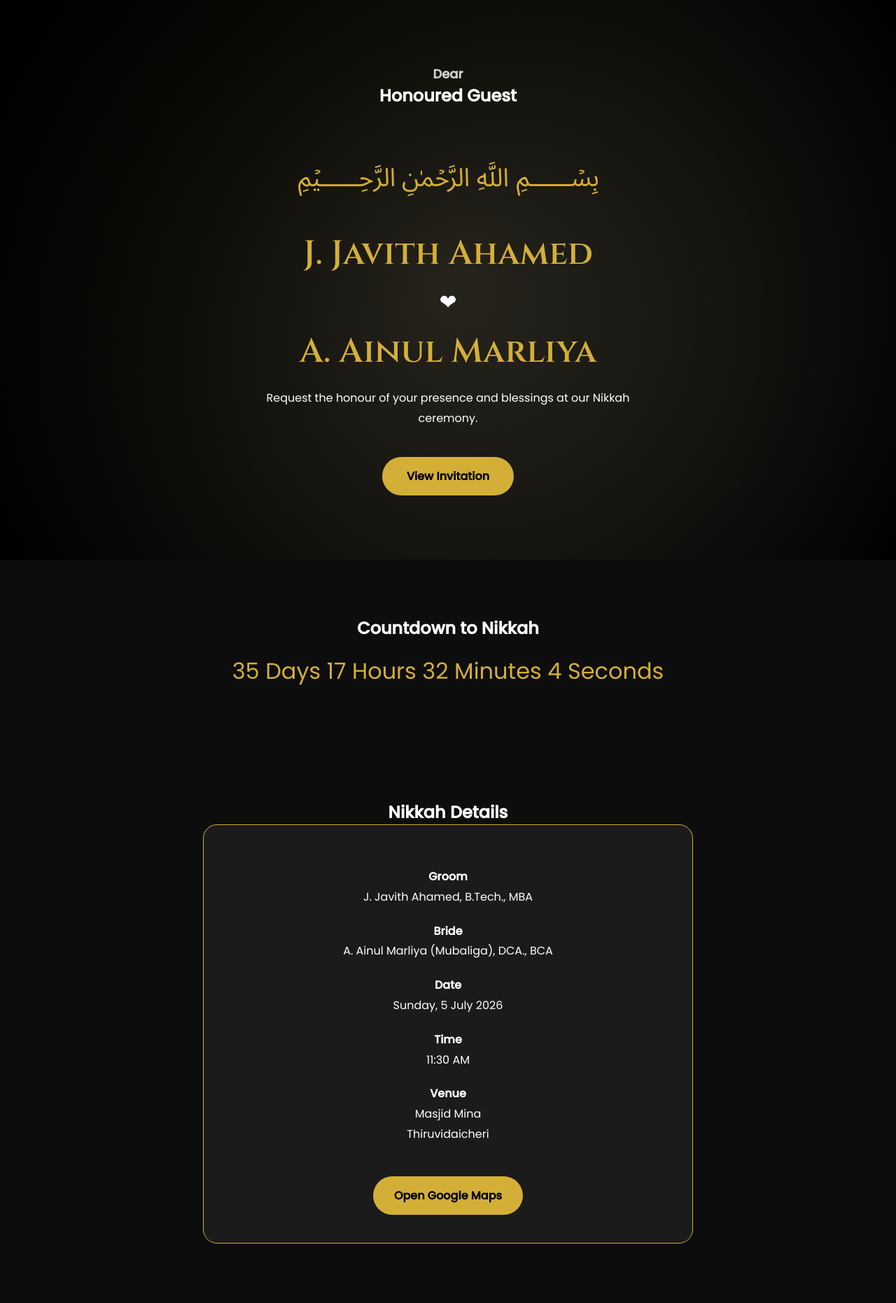
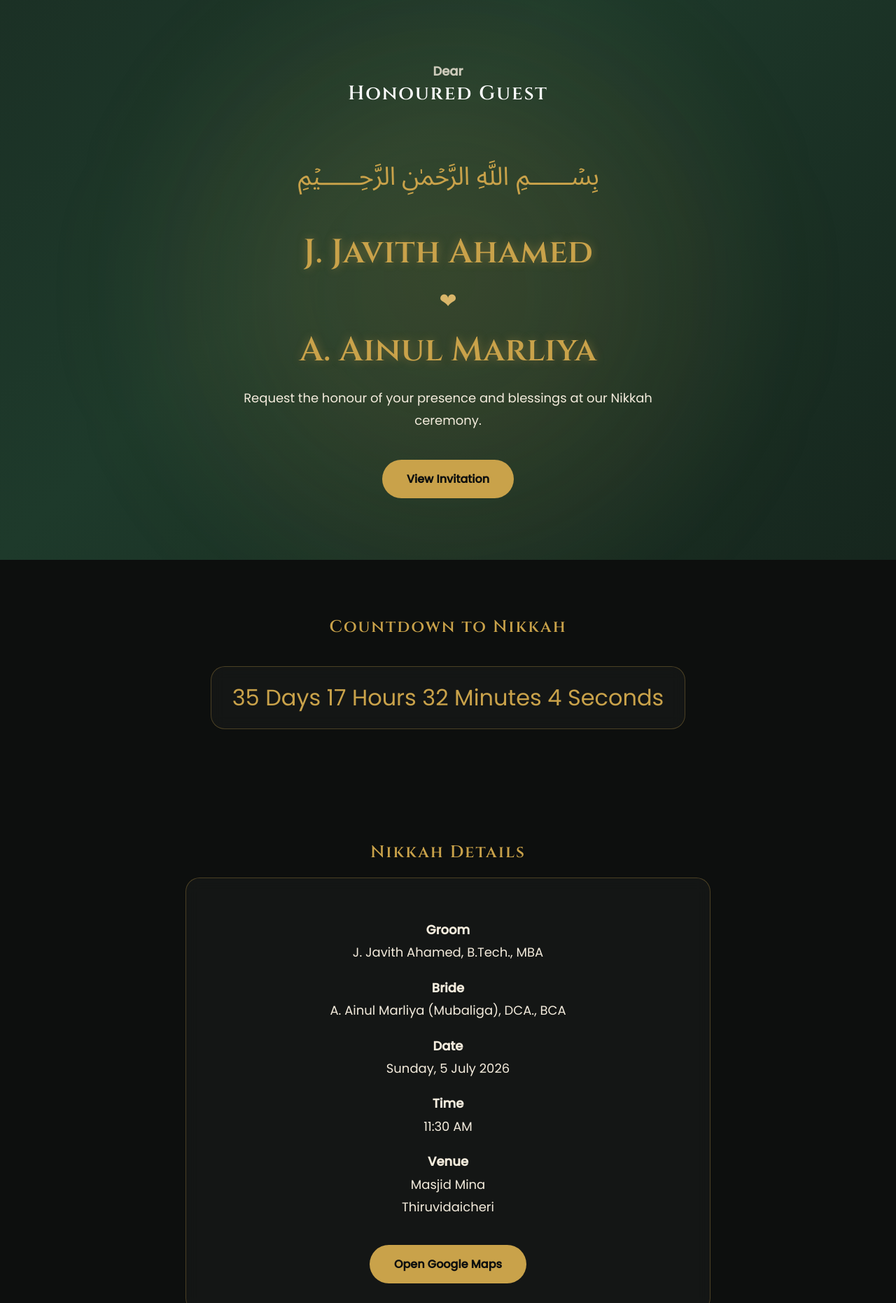
Before and after one commit to javithahamed197-png/javiaininvitation.github.io, a plain HTML site: page index.html in a window 1280 px wide. Shown: the top 1862 px of the page at 70% size. Drawn offline with Linux system fonts and the light colour scheme.

Commit message:
Refactor CSS variables and styles for consistency

```diff
--- a/style.css
+++ b/style.css
@@ -2,6 +2,14 @@
 margin:0;
 padding:0;
 box-sizing:border-box;
+}
+
+:root{
+--ink:#0d0f0e;
+--cream:#f4ecdd;
+--gold:#c9a24a;
+--gold-soft:#d9b66a;
+--forest:#1e3a2b;
 }
 
 html{
@@ -9,26 +17,49 @@ scroll-behavior:smooth;
 }
 
 body{
-font-family:Poppins,sans-serif;
-background:#0d0d0d;
-color:white;
+font-family:'Poppins',sans-serif;
+background:var(--ink);
+color:var(--cream);
+overflow-x:hidden;
 }
 
+/* HERO SECTION */
+
 .hero{
-height:100vh;
+min-height:100vh;
 position:relative;
 display:flex;
 justify-content:center;
 align-items:center;
 text-align:center;
+
 background:
+radial-gradient(circle at top,
+rgba(201,162,74,.12),
+transparent 35%),
+
 linear-gradient(
 135deg,
-#000000,
-#1a1a1a,
-#2b2b2b
+#0d0f0e,
+#141816,
+#1e3a2b,
+#0d0f0e
 );
+
+background-size:400% 400%;
+animation:gradientMove 15s ease infinite;
 overflow:hidden;
+}
+
+.hero::before{
+content:'';
+position:absolute;
+width:700px;
+height:700px;
+border-radius:50%;
+background:rgba(201,162,74,.08);
+filter:blur(120px);
+animation:floatGlow 8s ease-in-out infinite;
 }
 
 .overlay{
@@ -36,10 +67,13 @@ position:absolute;
 width:100%;
 height:100%;
 background:
-radial-gradient(circle,#d4af3710,#000000);
+radial-gradient(circle,
+rgba(201,162,74,.08),
+transparent 70%);
 }
 
 .content{
+position:relative;
 z-index:2;
 padding:20px;
 animation:fadeIn 2s ease;
@@ -47,47 +81,75 @@ animation:fadeIn 2s ease;
 
 .arabic{
 font-size:60px;
-color:#d4af37;
+color:var(--gold);
 margin-bottom:20px;
 }
 
 h1{
-font-family:Cinzel;
+font-family:'Cinzel',serif;
 font-size:3rem;
-color:#d4af37;
+color:var(--gold);
+
+text-shadow:
+0 0 10px rgba(201,162,74,.4),
+0 0 20px rgba(201,162,74,.2);
+
+animation:goldGlow 3s ease-in-out infinite alternate;
+}
+
+h2{
+font-family:'Cinzel',serif;
+color:var(--gold);
+margin-bottom:20px;
+letter-spacing:2px;
 }
 
 .heart{
 font-size:30px;
 margin:15px 0;
+color:var(--gold-soft);
 }
 
 .guest-title{
 font-size:18px;
-opacity:0.8;
+opacity:.8;
 }
 
 #guestName{
 margin-bottom:30px;
 color:white;
+font-size:28px;
 }
 
 .invite{
-max-width:600px;
+max-width:650px;
 margin:20px auto;
 line-height:1.8;
+font-size:18px;
 }
 
-.btn{
+/* BUTTONS */
+
+.btn,
+.map-btn{
 display:inline-block;
 padding:15px 35px;
-background:#d4af37;
-color:black;
+background:var(--gold);
+color:var(--ink);
 text-decoration:none;
 border-radius:50px;
-font-weight:bold;
+font-weight:600;
 margin-top:20px;
+transition:.3s ease;
 }
+
+.btn:hover,
+.map-btn:hover{
+transform:translateY(-4px);
+box-shadow:0 10px 30px rgba(201,162,74,.3);
+}
+
+/* COUNTDOWN */
 
 .countdown-section{
 padding:80px 20px;
@@ -95,10 +157,21 @@ text-align:center;
 }
 
 #countdown{
+display:inline-block;
 font-size:2rem;
-color:#d4af37;
+color:var(--gold);
+
+padding:20px 30px;
 margin-top:20px;
+
+background:rgba(255,255,255,.03);
+border:1px solid rgba(201,162,74,.3);
+border-radius:20px;
+
+backdrop-filter:blur(10px);
 }
+
+/* DETAILS */
 
 #details,
 .parents{
@@ -107,34 +180,72 @@ text-align:center;
 }
 
 .card{
-max-width:700px;
+max-width:750px;
 margin:auto;
-background:#1b1b1b;
+
+background:rgba(255,255,255,.03);
+
+border:1px solid rgba(201,162,74,.3);
+
+border-radius:20px;
 padding:40px;
-border-radius:20px;
-border:1px solid #d4af37;
+
+backdrop-filter:blur(10px);
+
+transition:.4s ease;
+}
+
+.card:hover{
+transform:translateY(-5px);
+box-shadow:0 15px 40px rgba(201,162,74,.15);
 }
 
 .card p{
-margin:20px 0;
+margin:18px 0;
 line-height:1.8;
+font-size:18px;
 }
 
-.map-btn{
-display:inline-block;
-margin-top:25px;
-padding:15px 30px;
-background:#d4af37;
-color:black;
-text-decoration:none;
-border-radius:50px;
-font-weight:bold;
-}
+/* FOOTER */
 
 footer{
 padding:40px;
 text-align:center;
-opacity:0.8;
+opacity:.8;
+}
+
+/* ANIMATIONS */
+
+@keyframes gradientMove{
+0%{
+background-position:0% 50%;
+}
+50%{
+background-position:100% 50%;
+}
+100%{
+background-position:0% 50%;
+}
+}
+
+@keyframes floatGlow{
+0%,100%{
+transform:translateY(-25px);
+}
+50%{
+transform:translateY(25px);
+}
+}
+
+@keyframes goldGlow{
+from{
+text-shadow:
+0 0 10px rgba(201,162,74,.3);
+}
+to{
+text-shadow:
+0 0 25px rgba(201,162,74,.8);
+}
 }
 
 @keyframes fadeIn{
@@ -148,18 +259,38 @@ transform:translateY(0);
 }
 }
 
+/* MOBILE */
+
 @media(max-width:768px){
 
 h1{
 font-size:2rem;
 }
 
+h2{
+font-size:1.2rem;
+}
+
 .arabic{
-font-size:40px;
+font-size:42px;
+}
+
+#guestName{
+font-size:22px;
 }
 
 #countdown{
-font-size:1.4rem;
+font-size:1.3rem;
+padding:15px;
 }
 
+.card{
+padding:25px;
 }
+
+.btn,
+.map-btn{
+width:100%;
+max-width:280px;
+}
+}
```
